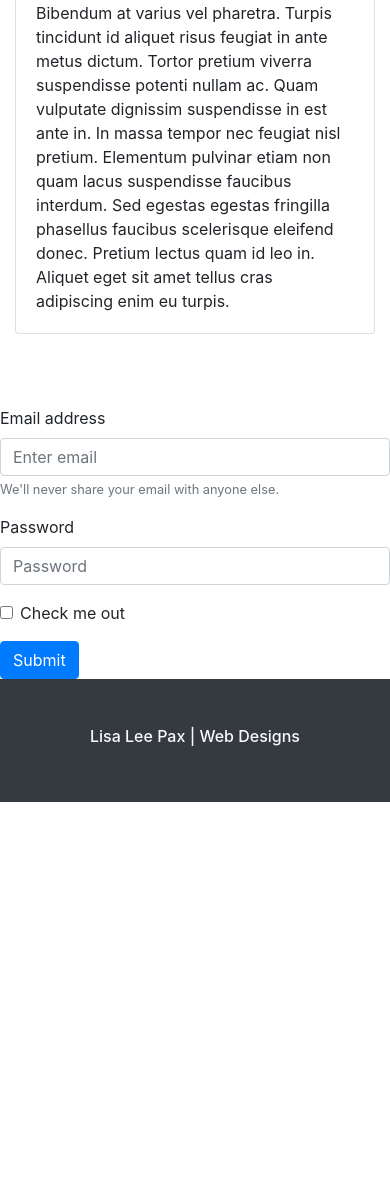
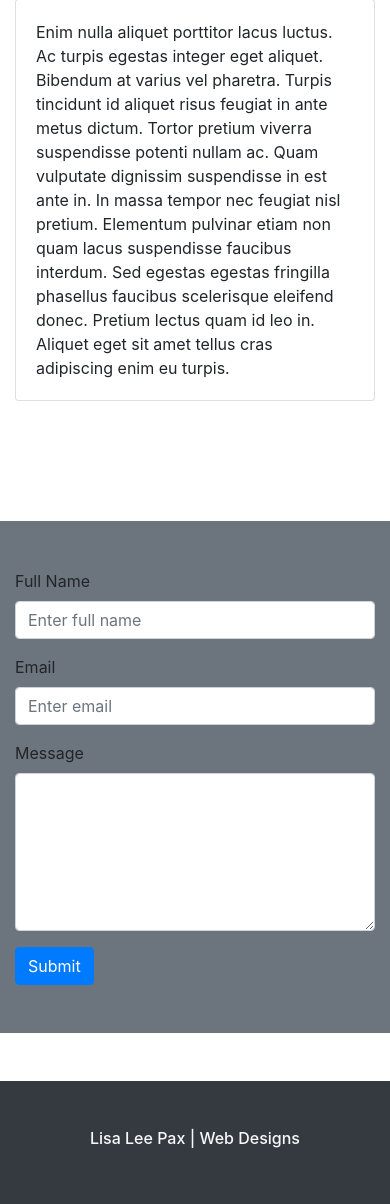
Before and after one commit to LisaLeeNM/lisa-pwp, a PHP site: page /milestone-3.php in a window 390 px wide. Shown: the part 3572-4776 px from the top of the page. Before the commit the page ends 4374 px from the top, so only its background shows below. Run offline with PHP 8.4, Linux system fonts and the light colour scheme.

Commit message:
widen message field and crop lisa image

```diff
--- a/public_html/documentation/milestone-3.php
+++ b/public_html/documentation/milestone-3.php
@@ -51,7 +51,7 @@
 		<div class="container-fluid bg-secondary py-5">
 			<div class="row">
 				<div class="col-md-3">
-					<img src="lisa_image2.jpg" class="img-fluid mx-auto d-block" alt="lisa lee drawn image" width="1089"
+					<img src="lisa_image3.jpg" class="img-fluid mx-auto d-block" alt="lisa lee drawn image" width="1089"
 						  height="870">
 				</div>
 			<div class="col-md-9">
@@ -81,7 +81,6 @@
 		<div class="container">
 			<div class="row">
 				<div class="col">
-
 				</div>
 			</div>
 		</div>
@@ -141,22 +140,30 @@
 	</section>
 
 	<!-- CONTACT FORM -->
+	<section class="py-5">
+		<div class="container bg-secondary py-5">
+			<div class="row">
+				<div class="col-md-3">
 				<form>
 					<div class="form-group">
-			<label for="exampleInputEmail1">Email address</label>
-			<input type="email" class="form-control" id="exampleInputEmail1" aria-describedby="emailHelp" placeholder="Enter email">
-			<small id="emailHelp" class="form-text text-muted">We'll never share your email with anyone else.</small>
+						<label for="exampleInputName">Full Name</label>
+						<input type="name" class="form-control" id="exampleInputName" aria-describedby="nameHelp" placeholder="Enter full name">
 					</div>
 					<div class="form-group">
-			<label for="exampleInputPassword1">Password</label>
-			<input type="password" class="form-control" id="exampleInputPassword1" placeholder="Password">
+						<label for="exampleInputEmail1">Email</label>
+						<input type="email" class="form-control" id="exampleInputEmail1" aria-describedby="emailHelp" placeholder="Enter email">
 					</div>
-		<div class="form-group form-check">
-			<input type="checkbox" class="form-check-input" id="exampleCheck1">
-			<label class="form-check-label" for="exampleCheck1">Check me out</label>
+
+					<div class="form-group">
+						<label for="exampleFormControlTextarea1">Message</label>
+						<textarea class="form-control" id="exampleFormControlTextarea1" rows="6"></textarea>
 					</div>
 					<button type="submit" class="btn btn-primary">Submit</button>
 				</form>
+				</div>
+			</div>
+		</div>
+	</section>
 
 	<!-- FOOTER -->
 	<footer>
```
Also changed, not shown: public_html/documentation/lisa_image3.jpg (added). Lines whose indentation alone changed are shown as unchanged.
